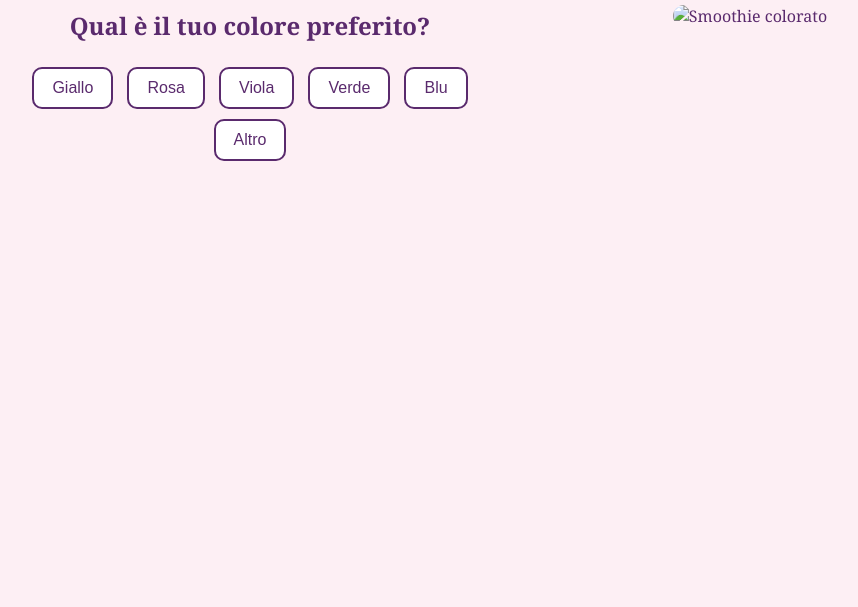
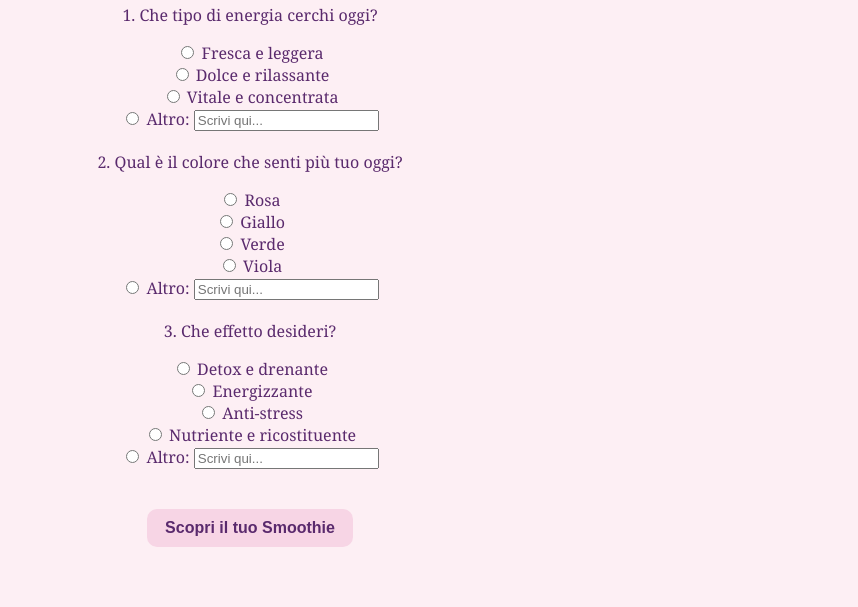
Before and after one commit to 7Iris-creator/7Iris-mvp, a plain HTML site: page smoothie.html in a window 1280 px wide. Shown: the part 193-800 px from the top of the page, without its empty margins (140-998 px from the left). Drawn offline with Linux system fonts and the light colour scheme.

Commit message:
Add files via upload

```diff
--- a/smoothie.html
+++ b/smoothie.html
@@ -5,6 +5,7 @@
     <meta charset="UTF-8">
     <title>Crea il tuo Smoothie – 7Iris</title>
     <link rel="stylesheet" href="style.css">
+    <script defer src="smoothie.js"></script>
     <style>
         body {
             background-color: #fdeff4;
@@ -19,30 +20,30 @@
         h2 {
             color: #5a2a6d;
         }
-        .question {
+        .domanda {
             margin: 20px 0;
         }
-        .options button {
-            margin: 5px;
+        .bottone {
+            margin-top: 20px;
             padding: 10px 18px;
             font-size: 16px;
-            border: 2px solid #5a2a6d;
+            border: none;
             border-radius: 10px;
-            background-color: #fff;
+            background-color: #f7d5e5;
             color: #5a2a6d;
             cursor: pointer;
         }
-        .options button:hover {
-            background-color: #f7d5e5;
+        .bottone:hover {
+            background-color: #f2b6ce;
         }
         .container {
             display: flex;
-            align-items: center;
+            align-items: flex-start;
             justify-content: space-between;
             max-width: 960px;
             margin: 0 auto;
         }
-        .text-area {
+        .form-area {
             flex: 1;
             padding-right: 40px;
         }
@@ -57,24 +58,38 @@
 </head>
 <body>
     <div class="container">
-        <div class="text-area">
-            <h1>Crea il tuo Smoothie</h1>
-            <p>Rispondi alle domande e crea il tuo smoothie personalizzato!</p>
-
-            <div class="question">
-                <h2>Qual è il tuo colore preferito?</h2>
-                <div class="options">
-                    <button>Giallo</button>
-                    <button>Rosa</button>
-                    <button>Viola</button>
-                    <button>Verde</button>
-                    <button>Blu</button>
-                    <button>Altro</button>
+        <div class="form-area">
+            <h1>🍹 Crea il tuo Smoothie</h1>
+            <form id="quiz-form">
+                <div class="domanda">
+                    <p>1. Che tipo di energia cerchi oggi?</p>
+                    <label><input type="radio" name="q1" value="fresca"> Fresca e leggera</label><br>
+                    <label><input type="radio" name="q1" value="dolce"> Dolce e rilassante</label><br>
+                    <label><input type="radio" name="q1" value="vitale"> Vitale e concentrata</label><br>
+                    <label><input type="radio" name="q1" value="altro"> Altro: <input type="text" name="q1_altro" placeholder="Scrivi qui..."></label>
                 </div>
-            </div>
+                <div class="domanda">
+                    <p>2. Qual è il colore che senti più tuo oggi?</p>
+                    <label><input type="radio" name="q2" value="rosa"> Rosa</label><br>
+                    <label><input type="radio" name="q2" value="giallo"> Giallo</label><br>
+                    <label><input type="radio" name="q2" value="verde"> Verde</label><br>
+                    <label><input type="radio" name="q2" value="viola"> Viola</label><br>
+                    <label><input type="radio" name="q2" value="altro"> Altro: <input type="text" name="q2_altro" placeholder="Scrivi qui..."></label>
+                </div>
+                <div class="domanda">
+                    <p>3. Che effetto desideri?</p>
+                    <label><input type="radio" name="q4" value="detox"> Detox e drenante</label><br>
+                    <label><input type="radio" name="q4" value="energia"> Energizzante</label><br>
+                    <label><input type="radio" name="q4" value="anti_stress"> Anti-stress</label><br>
+                    <label><input type="radio" name="q4" value="nutriente"> Nutriente e ricostituente</label><br>
+                    <label><input type="radio" name="q4" value="altro"> Altro: <input type="text" name="q4_altro" placeholder="Scrivi qui..."></label>
+                </div>
+                <button type="submit" class="bottone">Scopri il tuo Smoothie</button>
+            </form>
+            <div id="risultato"></div>
         </div>
         <div class="image-area">
-            <img src="img/smoothie_intro.jpg" alt="Smoothie colorato">
+            <img src="img/smoothie_intro.jpg" alt="Smoothie">
         </div>
     </div>
 </body>
```
Also changed, not shown: smoothie.js.js (added, +37 -0 lines).
